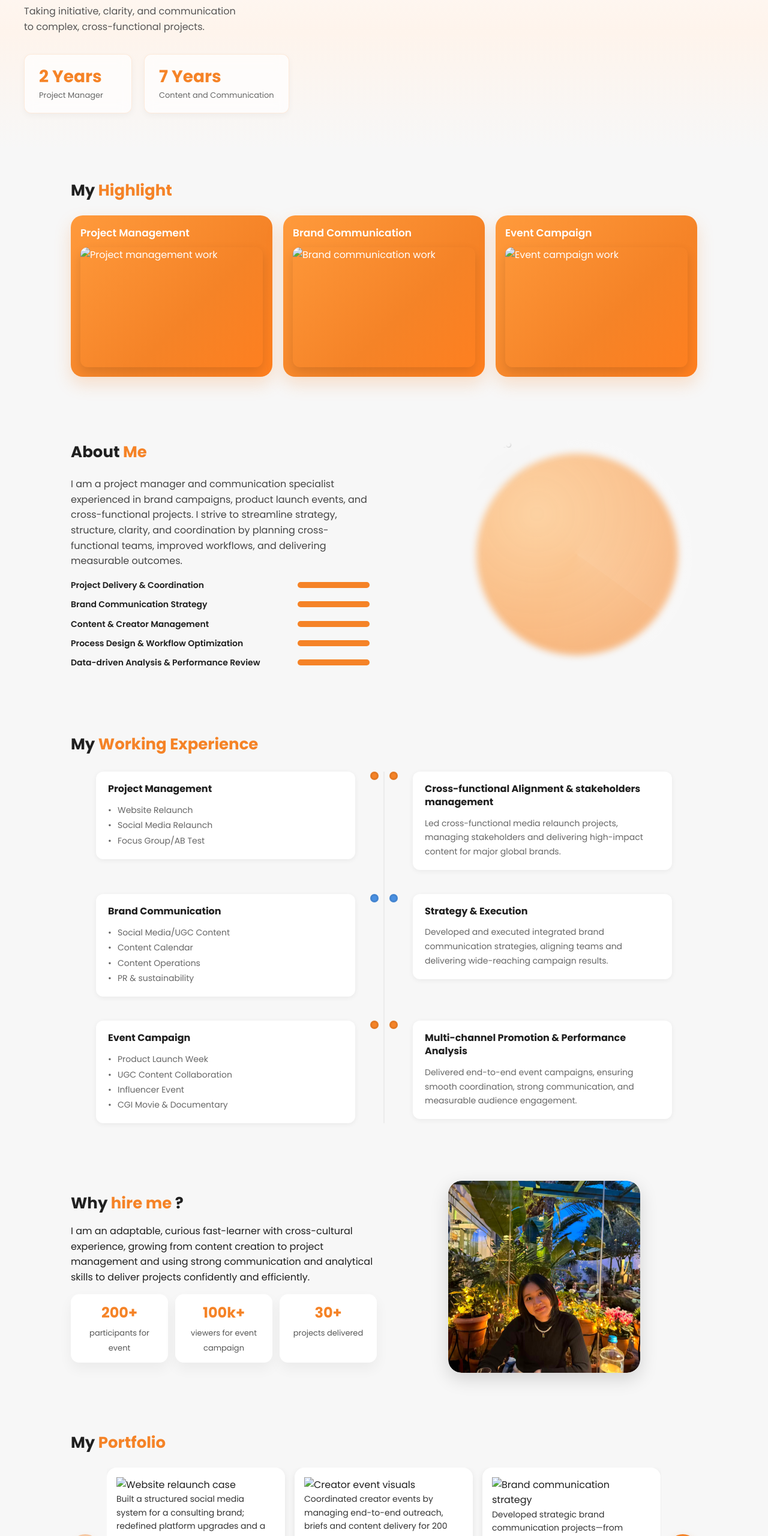
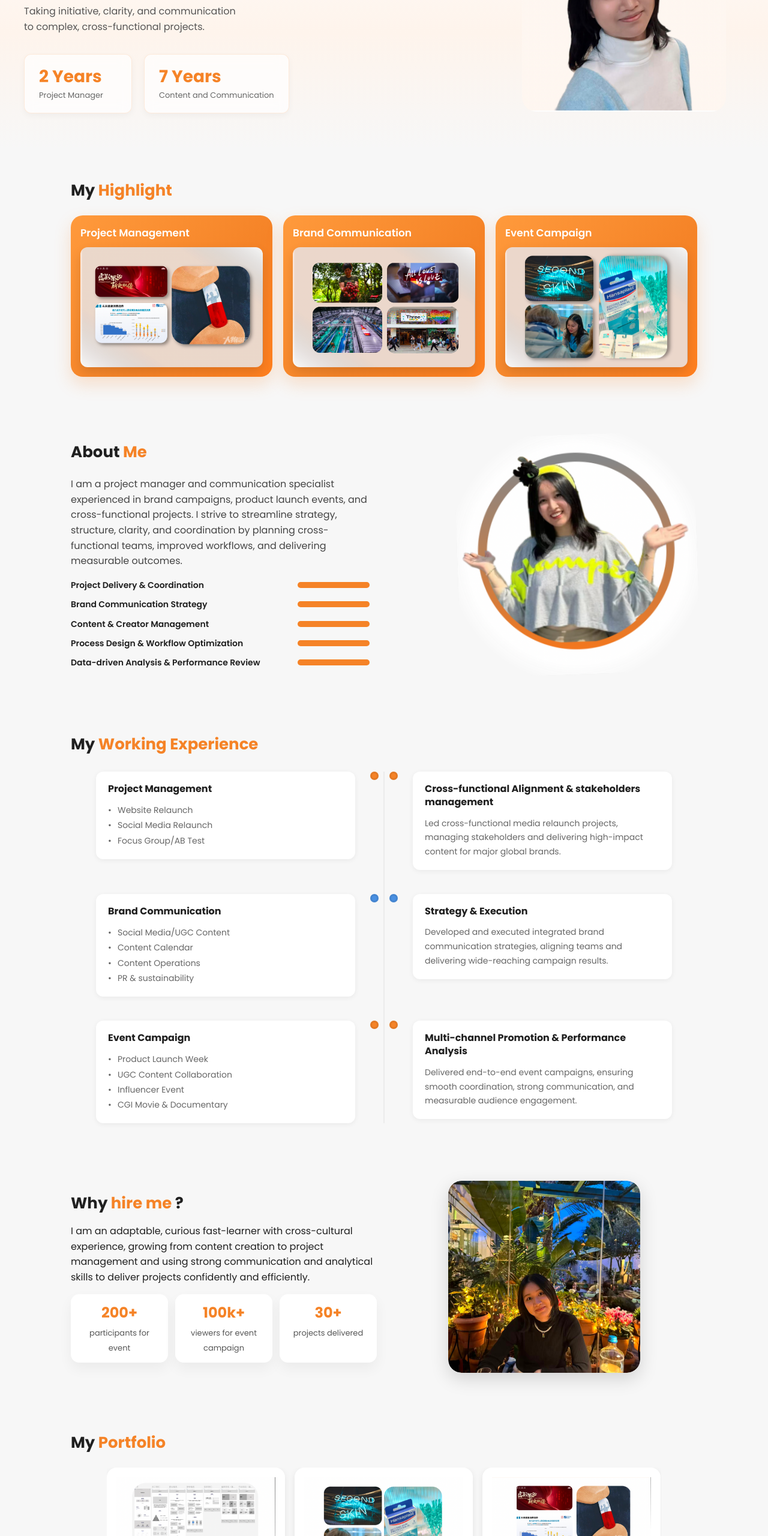
Before and after one commit to yuequ-code/Portfolio, a plain HTML site: page index.html in a window 1280 px wide. Shown: the part 240-2800 px from the top of the page at 60% size. Drawn offline with Linux system fonts and the light colour scheme.

Commit message:
Update index.html

```diff
--- a/index.html
+++ b/index.html
@@ -35,7 +35,7 @@
       </div>
       <div class="hero__photo-wrapper">
         <div class="hero__photo">
-          <img src="Selfportrait4.png" alt="Yue portrait">
+          <img src="imgs/Selfportrait4.png" alt="Yue portrait">
         </div>
       </div>
     </div>
@@ -46,15 +46,15 @@
     <div class="cards">
       <a href="#portfolio" class="card">
         <h3>Project Management</h3>
-        <img src="PM1.png" alt="Project management work" class="card__img">
+        <img src="imgs/PM1.png" alt="Project management work" class="card__img">
       </a>
       <a href="#portfolio" class="card">
         <h3>Brand Communication</h3>
-        <img src="BrandCom1.png" alt="Brand communication work" class="card__img">
+        <img src="imgs/BrandCom1.png" alt="Brand communication work" class="card__img">
       </a>
       <a href="#portfolio" class="card">
         <h3>Event Campaign</h3>
-        <img src="EventCampaign1.png" alt="Event campaign work" class="card__img">
+        <img src="imgs/EventCampaign1.png" alt="Event campaign work" class="card__img">
       </a>
     </div>
   </section>
@@ -77,7 +77,7 @@
       </ul>
     </div>
     <div class="about__photo">
-      <img src="Selfprotrait6.png" alt="Yue photo">
+      <img src="imgs/Selfprotrait6.png" alt="Yue photo">
     </div>
   </section>
 
@@ -181,35 +181,35 @@
       <div class="portfolio__grid">
       <article class="portfolio__item">
         <h3>Website Relaunch</h3>
-        <img class="portfolio" src="WebsiteRelaunch.png" alt="Website relaunch case">
+        <img src="imgs/WebsiteRelaunch.png" alt="Website relaunch case">
         <p>
           Built a structured social media system for a consulting brand; redefined platform upgrades and a website refresh that increased cross-channel consistency and drove 6.7% month-over-month growth on WeChat.
         </p>
       </article>
       <article class="portfolio__item">
         <h3>Creator Event</h3>
-        <img class="portfolio" src="Creator Event 1.png" alt="Creator event visuals">
+        <img src="imgs/Creator Event 1.png" alt="Creator event visuals">
         <p>
           Coordinated creator events by managing end-to-end outreach, briefs and content delivery for 200 influencers, driving brand awareness, content messaging and reaching over 100k viewers.
         </p>
       </article>
       <article class="portfolio__item">
         <h3>Brand Communication Strategy</h3>
-        <img class="portfolio" src="BrandComStrategy.png" alt="Brand communication strategy">
+        <img src="imgs/BrandComStrategy.png" alt="Brand communication strategy">
         <p>
           Developed strategic brand communication projects—from campaigns to documentary launches—to search health insights; focusing not only on impact delivery but also on social impact and community-integrated communication planning.
         </p>
       </article>
       <article class="portfolio__item">
         <h3>Brand Communication CSR & Diversity</h3>
-        <img class="portfolio" src="BrandComCSR.png" alt="CSR and diversity communication">
+        <img src="imgs/BrandComCSR.png" alt="CSR and diversity communication">
         <p>
           In my role, I covered sustainability and diversity and built diverse CSR, including a green campus for disadvantaged kids, a diversity documentary for inclusive communities, and advocated for social responsibility.
         </p>
       </article>
       <article class="portfolio__item">
         <h3>UGC Content</h3>
-        <img class="portfolio" src="UGCContent.png" alt="UGC content program">
+        <img src="imgs/UGCContent.png" alt="UGC content program">
         <p>
           Proposed and led UGC engagement programs; crafted integrated social calendars; facilitated UGC delivery from briefing to content release and performance tracking.
         </p>
```
